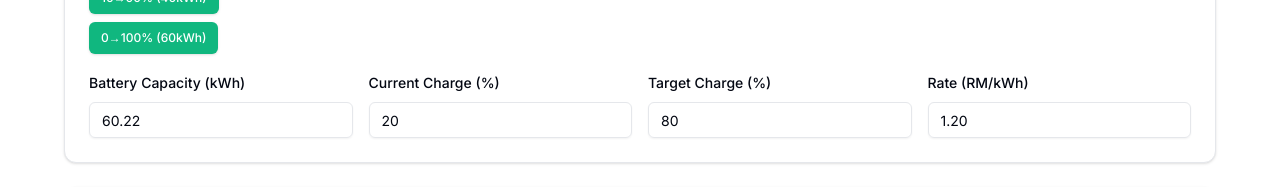
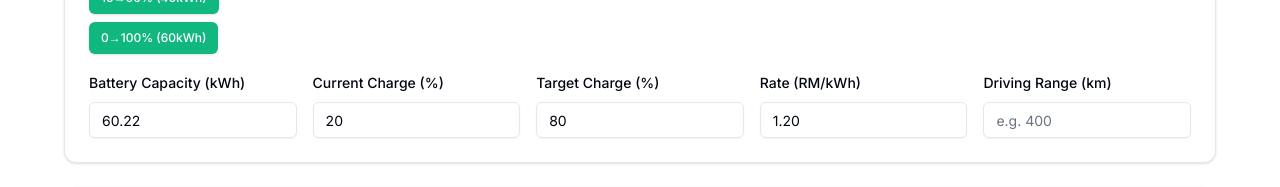
Before and after one commit to azuanalias92/solar-calculator, a Next.js app: page /en/ev-calculator in a window 1280 px wide. Shown: the part 349-536 px from the top of the page. Built offline with nearby package versions, Linux system fonts and the light colour scheme; no server answers.

Commit message:
feat: add optional driving range input with km per 1% indicator

```diff
--- a/src/app/[locale]/ev-calculator/page.tsx
+++ b/src/app/[locale]/ev-calculator/page.tsx
@@ -21,16 +21,19 @@ export default function EvCalculatorPage() {
   const [currentPct, setCurrentPct] = useState("20");
   const [targetPct, setTargetPct] = useState("80");
   const [pricePerKwh, setPricePerKwh] = useState("1.20");
+  const [drivingRange, setDrivingRange] = useState("");
 
   const bKwh = Number.parseFloat(batteryKwh) || 0;
   const cur = Number.parseFloat(currentPct) || 0;
   const tgt = Number.parseFloat(targetPct) || 0;
   const price = Number.parseFloat(pricePerKwh) || 0;
+  const rangeKm = Number.parseFloat(drivingRange) || 0;
 
   const pctAdded = tgt - cur;
   const kwhNeeded = bKwh > 0 && pctAdded > 0 ? (bKwh * pctAdded) / 100 : 0;
   const cost = kwhNeeded > 0 && price > 0 ? kwhNeeded * price : 0;
   const costPerPct = pctAdded > 0 && cost > 0 ? cost / pctAdded : 0;
+  const kmPerPct = rangeKm > 0 ? rangeKm / 100 : 0;
 
   const pctStart = Math.max(0, Math.min(100, cur));
   const pctEnd = Math.max(0, Math.min(100, tgt));
@@ -79,7 +82,7 @@ export default function EvCalculatorPage() {
                 </div>
               </div>
             </div>
-            <div className="grid grid-cols-1 sm:grid-cols-2 lg:grid-cols-4 gap-4">
+            <div className="grid grid-cols-1 sm:grid-cols-2 lg:grid-cols-5 gap-4">
               <div className="space-y-2">
                 <Label htmlFor="batteryKwh">{t("evCalc.batteryCapacity")}</Label>
                 <Input
@@ -128,6 +131,18 @@ export default function EvCalculatorPage() {
                   value={pricePerKwh}
                   onChange={(e) => setPricePerKwh(e.target.value)}
                   placeholder={t("evCalc.ratePlaceholder")}
+                />
+              </div>
+              <div className="space-y-2">
+                <Label htmlFor="drivingRange">{t("evCalc.drivingRange")}</Label>
+                <Input
+                  id="drivingRange"
+                  type="number"
+                  min="0"
+                  step="1"
+                  value={drivingRange}
+                  onChange={(e) => setDrivingRange(e.target.value)}
+                  placeholder={t("evCalc.drivingRangePlaceholder")}
                 />
               </div>
             </div>
@@ -191,6 +206,7 @@ export default function EvCalculatorPage() {
                   {/* kWh per percent indicator */}
                   <p className="text-center text-xs text-muted-foreground mt-2">
                     1% = {(bKwh / 100).toFixed(2)} kWh
+                    {kmPerPct > 0 && <> = {(kmPerPct).toFixed(0)} km</>}
                   </p>
                 </div>
               </CardContent>
--- a/src/locales/en.json
+++ b/src/locales/en.json
@@ -199,12 +199,12 @@
     "configSaveFailed": "Failed to save",
     "configSaved": "Solar configuration saved ✓",
     "defaultUsername": "User",
-    "loading": "Loading\u2026",
+    "loading": "Loading…",
     "noRateFound": "No rate found.",
     "panelWatts": "Panel Wattage (W)",
-    "panelWattsDesc": "Wattage per solar panel (typical: 300\u2013600W)",
+    "panelWattsDesc": "Wattage per solar panel (typical: 300–600W)",
     "peakSunHours": "Peak Sun Hours",
-    "peakSunHoursDesc": "Avg daily peak sun hours at your location (e.g. Malaysia ~4.5\u20135.5)",
+    "peakSunHoursDesc": "Avg daily peak sun hours at your location (e.g. Malaysia ~4.5–5.5)",
     "rateAfaRate": "AFA Rate (RM/kWh)",
     "rateCapacityCharge": "Capacity Charge (RM/kWh)",
     "rateEffectiveDate": "Effective Date",
@@ -220,7 +220,7 @@
     "rateTariffType": "Tariff Type",
     "rateValue": "Value",
     "saveConfig": "Save Solar Configuration",
-    "saving": "Saving\u2026",
+    "saving": "Saving…",
     "signInPrompt": "Sign in with Google to sync your data to the cloud",
     "signInToConfigure": "Sign in to configure your solar system settings and sync them to the cloud.",
     "signOut": "Sign Out",
@@ -228,7 +228,7 @@
     "summary": "Summary:",
     "syncingStatus": "Syncing data to cloud ✓",
     "systemEfficiency": "System Efficiency (%)",
-    "systemEfficiencyDesc": "Overall system efficiency including inverter losses (typical: 80\u201390%)",
+    "systemEfficiencyDesc": "Overall system efficiency including inverter losses (typical: 80–90%)",
     "tariffActive": "Active:",
     "tariffDescription": "Select your home's TNB electricity tariff to use in bill calculations and the solar calculator.",
     "tariffRateDetails": "Tariff Rate Details",
@@ -274,6 +274,8 @@
     "chargingSummaryTo": "to",
     "chargingSummaryCharge": "charge",
     "chargingSummaryAt": "at",
-    "chargingSummaryCostsApprox": "costs approx"
+    "chargingSummaryCostsApprox": "costs approx",
+    "drivingRange": "Driving Range (km)",
+    "drivingRangePlaceholder": "e.g. 400"
   }
 }
--- a/src/locales/ms.json
+++ b/src/locales/ms.json
@@ -199,12 +199,12 @@
     "configSaveFailed": "Gagal menyimpan",
     "configSaved": "Konfigurasi solar disimpan ✓",
     "defaultUsername": "Pengguna",
-    "loading": "Memuatkan\u2026",
+    "loading": "Memuatkan…",
     "noRateFound": "Tiada kadar ditemui.",
     "panelWatts": "Watt Panel (W)",
-    "panelWattsDesc": "Watt setiap panel solar (biasa: 300\u2013600W)",
+    "panelWattsDesc": "Watt setiap panel solar (biasa: 300–600W)",
     "peakSunHours": "Jam Puncak Matahari",
-    "peakSunHoursDesc": "Purata jam puncak matahari harian (cth. Malaysia ~4.5\u20135.5)",
+    "peakSunHoursDesc": "Purata jam puncak matahari harian (cth. Malaysia ~4.5–5.5)",
     "rateAfaRate": "Kadar AFA (RM/kWh)",
     "rateCapacityCharge": "Caj Kapasiti (RM/kWh)",
     "rateEffectiveDate": "Tarikh Berkuat Kuasa",
@@ -220,7 +220,7 @@
     "rateTariffType": "Jenis Tarif",
     "rateValue": "Nilai",
     "saveConfig": "Simpan Konfigurasi Solar",
-    "saving": "Menyimpan\u2026",
+    "saving": "Menyimpan…",
     "signInPrompt": "Log masuk dengan Google untuk menyegerakkan data ke awan",
     "signInToConfigure": "Log masuk untuk mengkonfigurasi sistem solar anda.",
     "signOut": "Log Keluar",
@@ -228,7 +228,7 @@
     "summary": "Ringkasan:",
     "syncingStatus": "Menyegerakkan data ke awan ✓",
     "systemEfficiency": "Kecekapan Sistem (%)",
-    "systemEfficiencyDesc": "Kecekapan keseluruhan sistem termasuk kehilangan inverter (biasa: 80\u201390%)",
+    "systemEfficiencyDesc": "Kecekapan keseluruhan sistem termasuk kehilangan inverter (biasa: 80–90%)",
     "tariffActive": "Aktif:",
     "tariffDescription": "Pilih tarif elektrik TNB rumah anda untuk pengiraan bil dan kalkulator solar.",
     "tariffRateDetails": "Butiran Kadar Tarif",
@@ -274,6 +274,8 @@
     "chargingSummaryTo": "ke",
     "chargingSummaryCharge": "caj",
     "chargingSummaryAt": "pada",
-    "chargingSummaryCostsApprox": "berjumlah lebih kurang"
+    "chargingSummaryCostsApprox": "berjumlah lebih kurang",
+    "drivingRange": "Jarak Pemanduan (km)",
+    "drivingRangePlaceholder": "cth. 400"
   }
 }
```
